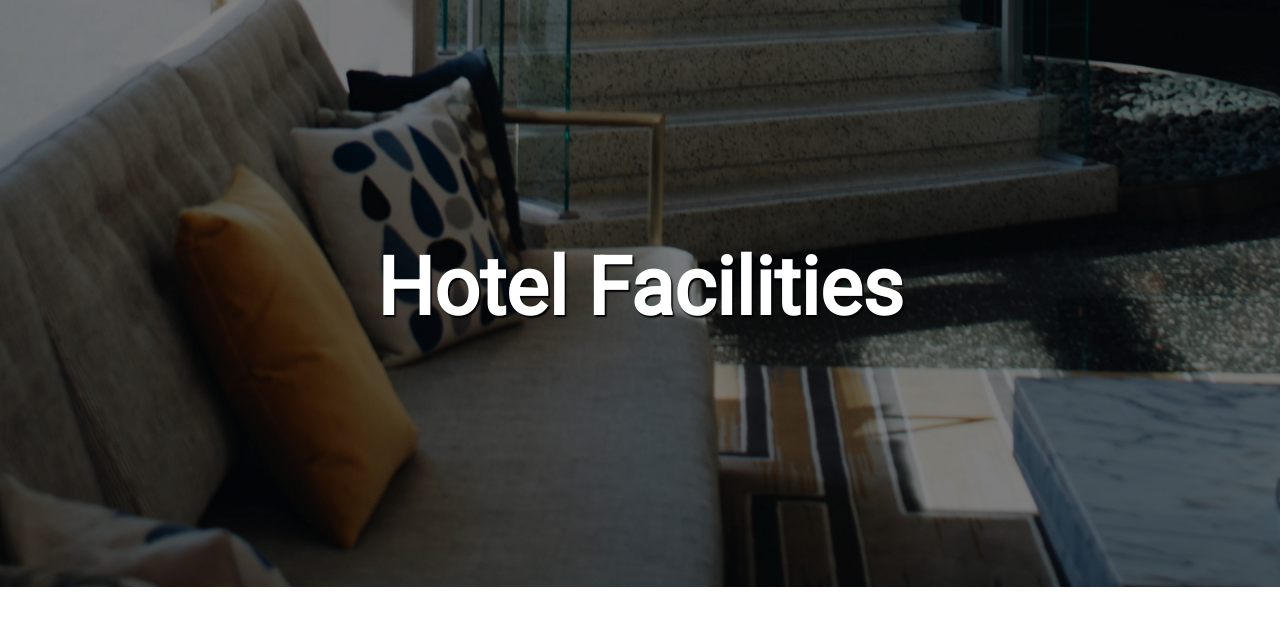
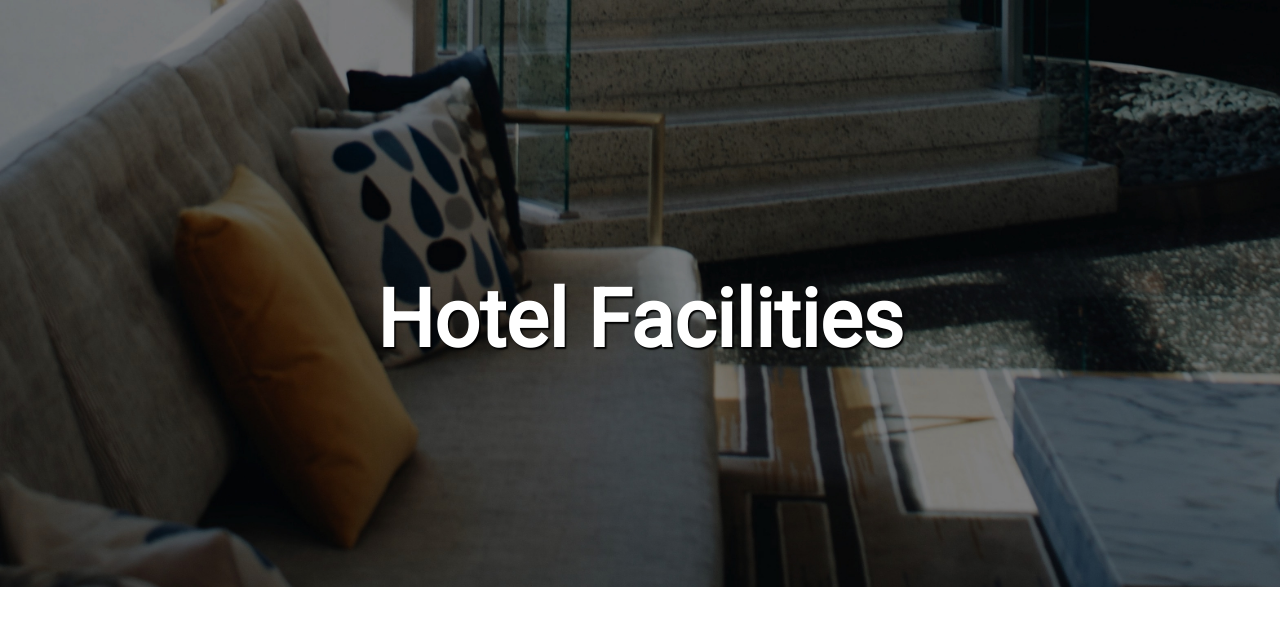
Before and after one commit to gomezlucas/facilities, a plain HTML site: page index.html in a window 1280 px wide. Shown: the top 632 px of the page. Drawn offline with nearby package versions, Linux system fonts and the light colour scheme.

Commit message:
Add padding-top to caption class.

```diff
--- a/assets/css/style.css
+++ b/assets/css/style.css
@@ -10,7 +10,7 @@
 
 .caption h1 {
     color: white;
-    padding-top: 15rem;
+    padding-top: 17rem;
     font-family: 'Roboto', sans-serif;
     font-weight: bold;
     font-size: 5rem;
```
